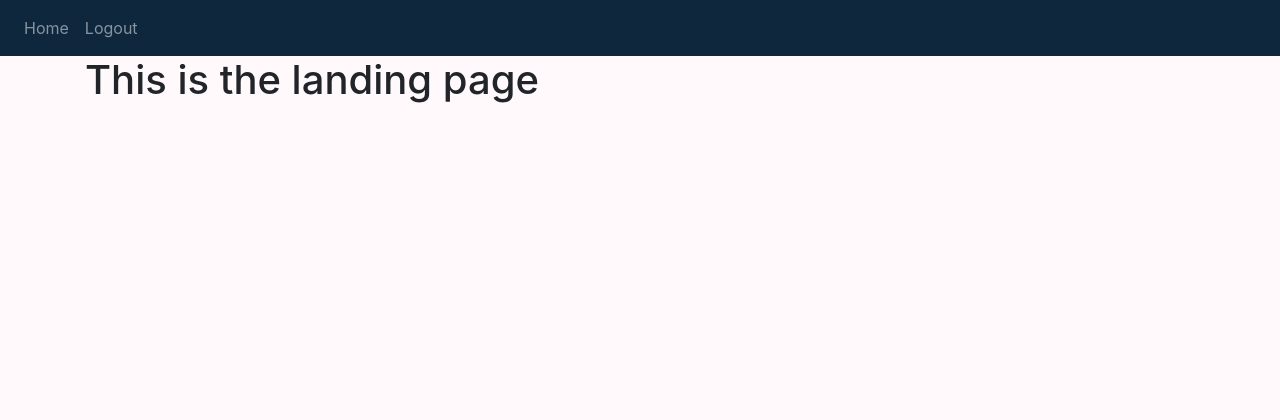
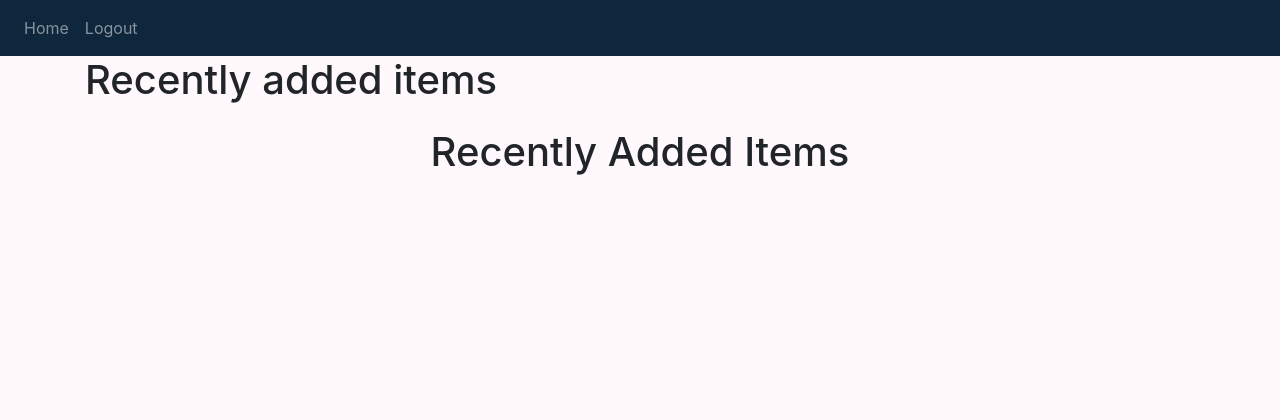
Before and after one commit to LilieStead/pyWebDev, a Flask app: page / in a window 1280 px wide. Shown: the top 420 px of the page. Run offline with Flask 3, Linux system fonts and the light colour scheme; the visitor is signed in with stand-in values (Sample User, id 1); some libraries are stand-ins or nearby versions.

Commit message:
landing page update

```diff
--- a/website/static/style.css
+++ b/website/static/style.css
@@ -32,3 +32,7 @@
     background-color: #4C956C !important;
     border: #407e5b !important;
 }
+
+#itemcontainer{
+    padding-bottom: 10rem;
+}
--- a/website/templates/landing.html
+++ b/website/templates/landing.html
@@ -2,7 +2,25 @@
 {% block title %}Landing Page{% endblock %}
 
 {% block content %}
-<h1>This is the landing page</h1>
+<h1>Recently added items</h1>
+<div class="container mt-4" id="itemcontainer">
+    <h1 class="text-center mb-4">Recently Added Items</h1>
+    {% for product in products %}
+    <div class="card shadow-sm mb-3">
+        <div class="card-body">
+            <h5 class="card-title">{{ product.title[:45] }}{% if product.title|length > 45 %}...{% endif %}</h5>
+            <p class="card-text">{{ product.description[:350] }}{% if product.description|length > 350 %}...{% endif %}</p>
+            <p class="text-muted">Current Price: <strong>${{ product.price }}</strong></p>
+            <p class="text-muted">Last Price: <strong>${{ product.last_price }}</strong></p>
+            <a href="{{ product.link }}" class="btn btn-primary btn-sm">View Product</a>
+            <button class="btn btn-warning btn-sm" onclick="updatePrice({{ product.id }})">Update Price</button>
+            <button class="btn btn-success btn-sm" onclick="addToAccount({{ product.id }})">Add to Account</button>
+        </div>
+    </div>
+    {% endfor %}
+</div>
 
 
-{% endblock%}
+
+
+{% endblock %}
--- a/website/views.py
+++ b/website/views.py
@@ -3,12 +3,14 @@
 from website.scraper import get_amazon_product_details
 from .models import db, Product, User  # ✅ Import User
 import re
+from sqlalchemy.sql.expression import func
 
 views = Blueprint('views', __name__)
 
 @views.route('/')
 def landing():
-    return render_template("landing.html", user=current_user)
+        random_products = Product.query.order_by(func.random()).limit(10).all()
+        return render_template("landing.html", user=current_user, products=random_products)
 
 @views.route('/home', methods=['GET', 'POST'])
 @login_required
```
